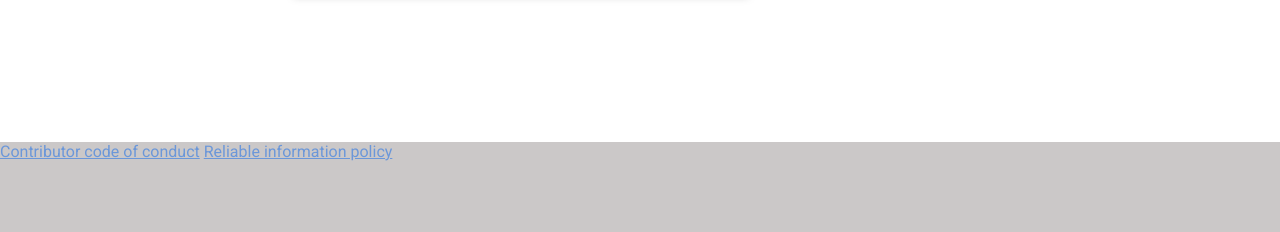
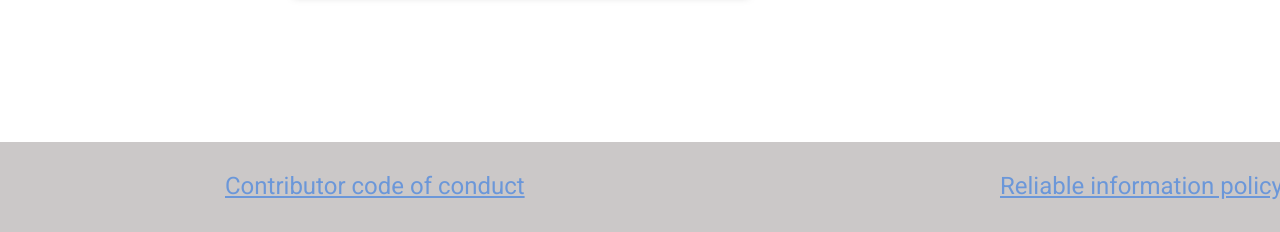
Before and after one commit to megannn-gallagher/megannn-gallagher.github.io, a plain HTML site: page index.html in a window 1280 px wide. Shown: the part 568-800 px from the top of the page. Drawn offline with nearby package versions, Linux system fonts and the light colour scheme.

```diff
--- a/Styles/main.css
+++ b/Styles/main.css
@@ -1,7 +1,6 @@
 html {
     font-family: "Roboto", serif;
 }
-
 
 .homepage-logo {
     position: absolute;
@@ -125,10 +124,40 @@
 }
 
 footer > a.footer-left-link {
+    /* Contributor code of conduct */
+
+    position: absolute;
+    width: 309px;
+    height: 33px;
+    left: 225px;
+    top: 30px;
+
+    font-family: Roboto;
+    font-style: normal;
+    font-weight: normal;
+    font-size: 24px;
+    line-height: 28px;
+    text-decoration-line: underline;
+
     color: #6B97D9;
 }
 
 footer > a.footer-right-link {
+    /* Reliable information policy */
+
+    position: absolute;
+    width: 309px;
+    height: 33px;
+    left: 1000px;
+    top: 30px;
+
+    font-family: Roboto;
+    font-style: normal;
+    font-weight: normal;
+    font-size: 24px;
+    line-height: 28px;
+    text-decoration-line: underline;
+
     color: #6B97D9;
 }
 
```
